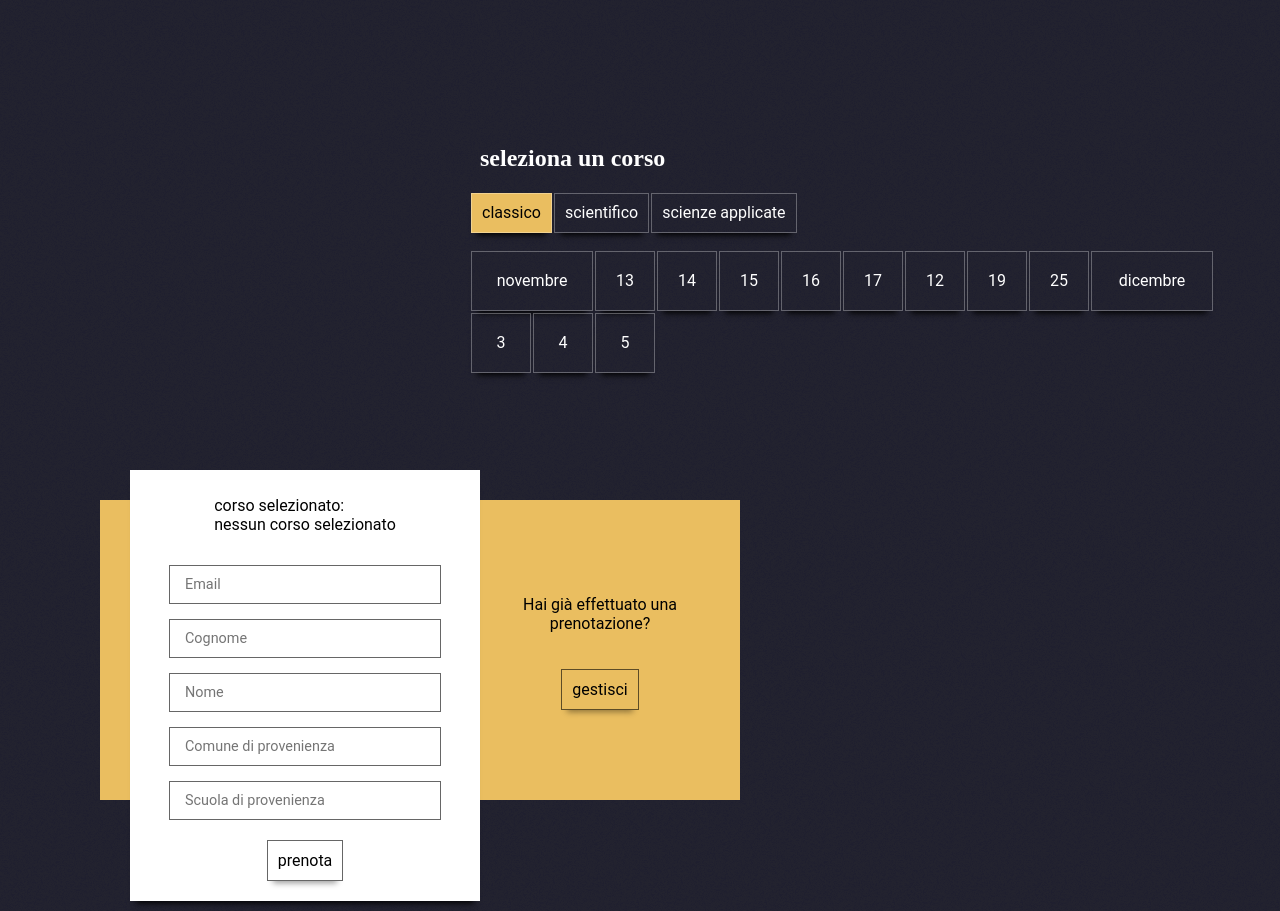
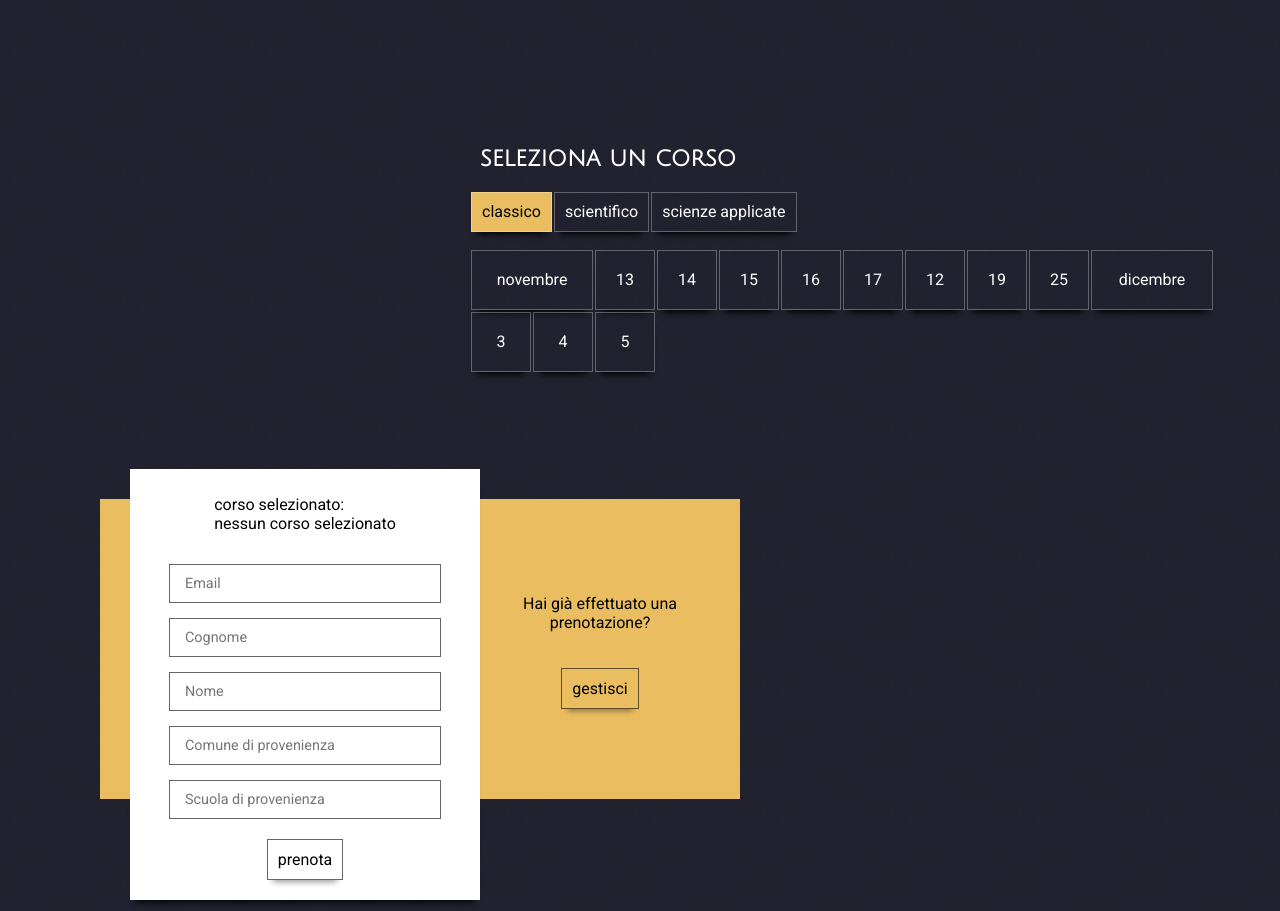
Before and after one commit to liceobanfi/banfi-in-diretta, a PHP site: page / in a window 1280 px wide. Run offline with PHP 8.4, Linux system fonts and the light colour scheme; data comes from the database, SQL or seed files in the repository; data that the repository does not hold is empty.

Commit message:
changed google font import method

```diff
--- a/css/index.css
+++ b/css/index.css
@@ -16,7 +16,7 @@ body{
   color: white;
   /* #06162f */
 }
-@import url(https://fonts.googleapis.com/css?family=Julius+Sans+One|Roboto);
+/* @import url(https://fonts.googleapis.com/css?family=Julius+Sans+One|Roboto); */
 
 
 /* ---------------------------------------- */
--- a/index.php
+++ b/index.php
@@ -85,6 +85,7 @@ if(!$enpty){
     <meta name="viewport" content="width=device-width, initial-scale=1, minimum-scale=1, maximum-scale=1, user-scalable=no">
     <script async type="text/javascript" src="./js/index.js" ></script>
     <link rel="stylesheet" href="./css/index.css" >
+    <link href="https://fonts.googleapis.com/css?family=Julius+Sans+One|Roboto&display=swap" rel="stylesheet">
   </head>
   <body>
     <div class="container">
```
